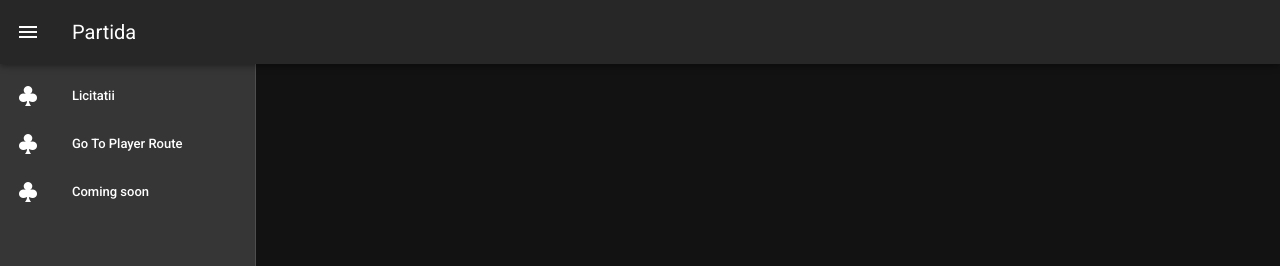
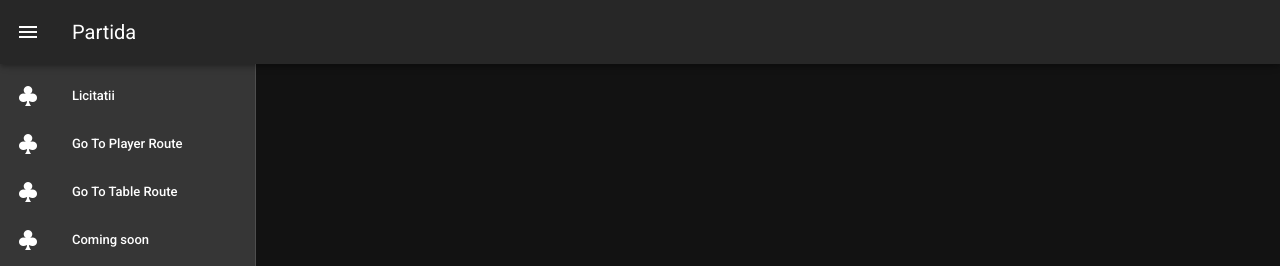
Before and after one commit to DoruNow/Partida, a Vue app: page / in a window 1280 px wide. Shown: the top 266 px of the page. Built offline with nearby package versions, Linux system fonts and the light colour scheme.

Commit message:
add tableView component

```diff
--- a/src/router/index.ts
+++ b/src/router/index.ts
@@ -2,6 +2,7 @@ import Vue from "vue";
 import VueRouter from "vue-router";
 import HomePageView from "@/views/HomePageView.vue";
 import PlayerView from "@/views/PlayerView.vue";
+import TableView from "@/views/TableView.vue";
 import TestDeckComponent from "@/components/TestDeckComponent.vue";
 
 Vue.use(VueRouter);
@@ -18,6 +19,10 @@ const routes = [
   {
     path: "/player",
     component: PlayerView
+  },
+  {
+    path: "/table",
+    component: TableView
   }
 ];
 
--- a/src/views/HomePageView.vue
+++ b/src/views/HomePageView.vue
@@ -10,6 +10,7 @@
             <v-list-item-title @click="goTo('')">Licitatii</v-list-item-title>
           </v-list-item-content>
         </v-list-item>
+
         <v-list-item link>
           <v-list-item-action>
             <v-icon>mdi-cards-club</v-icon>
@@ -20,6 +21,18 @@
             >
           </v-list-item-content>
         </v-list-item>
+
+        <v-list-item link>
+          <v-list-item-action>
+            <v-icon>mdi-cards-club</v-icon>
+          </v-list-item-action>
+          <v-list-item-content>
+            <v-list-item-title @click="goTo('table')"
+              >Go To Table Route</v-list-item-title
+            >
+          </v-list-item-content>
+        </v-list-item>
+
         <v-list-item link>
           <v-list-item-action>
             <v-icon>mdi-cards-club</v-icon>
@@ -58,7 +71,7 @@ import LicitatiiComponent from "@/components/LicitatiiComponent.vue";
 @Component({
   components: { LicitatiiComponent }
 })
-export default class App extends Vue {
+export default class HomePageView extends Vue {
   drawer = null;
 
   created(): void {
--- a/src/views/PlayerView.vue
+++ b/src/views/PlayerView.vue
@@ -110,7 +110,6 @@ export default class PlayerView extends Vue {
 
 <style lang="sass" scoped>
 .container
-  background-color: aquamarine
   width: 100vw
   height: 100vh
   max-width: 100vw
--- /dev/null
+++ b/src/views/TableView.vue
@@ -0,0 +1,17 @@
+<template>
+  <div></div>
+</template>
+
+<script lang="ts">
+import Vue from "vue";
+import Component from "vue-class-component";
+
+@Component({
+  props: {
+    updateTablePayload: {
+      type: Object
+    }
+  }
+})
+export default class TableView extends Vue {}
+</script>
```
